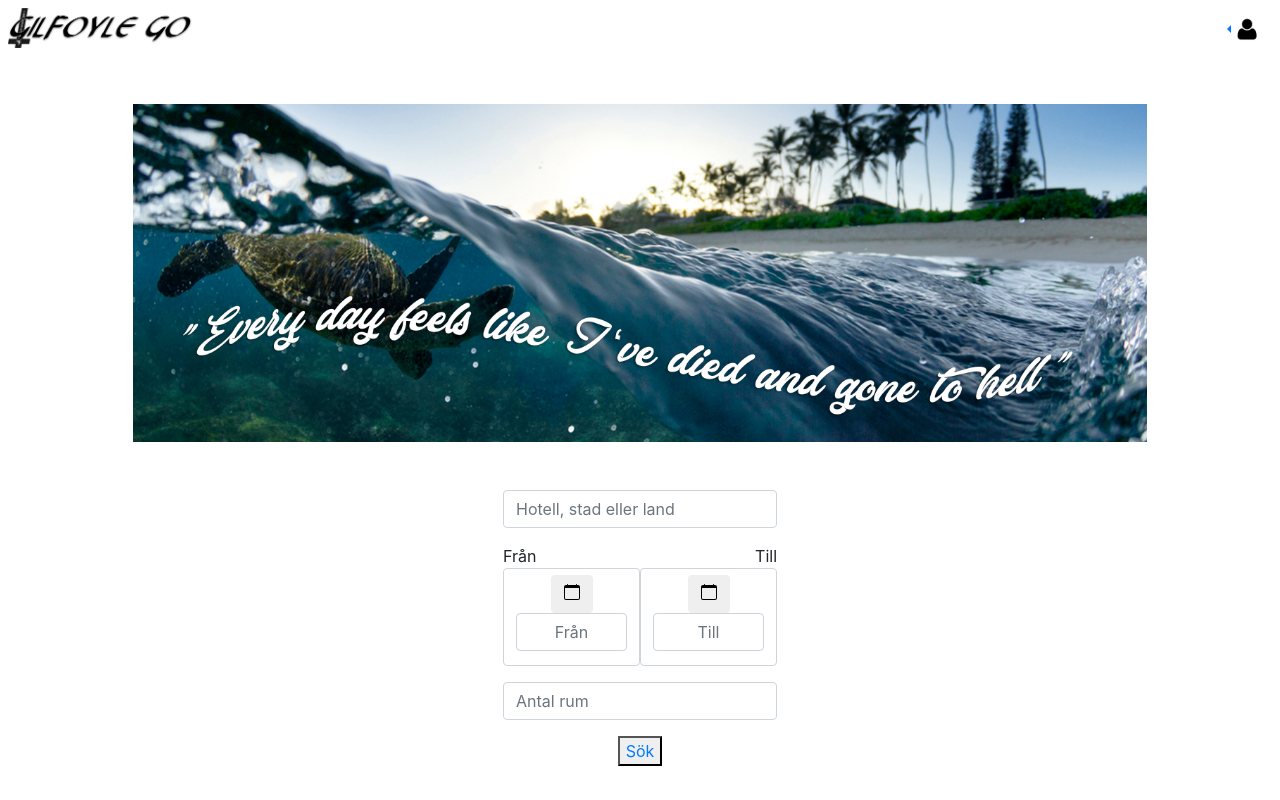
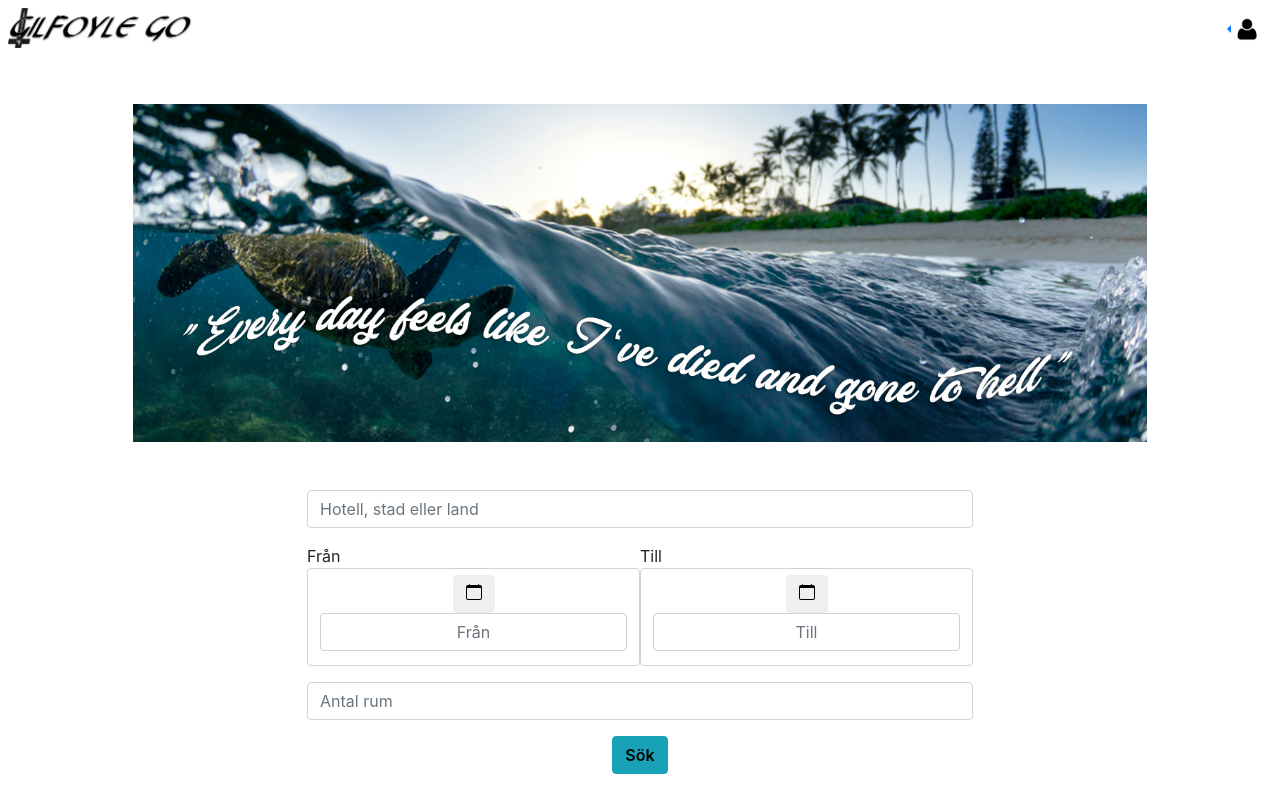
Before and after one commit to antfra125/gilfoylego_master, a Vue app in the folder gilfoylego_vue/: page / in a window 1280 px wide. Built offline with nearby package versions, Linux system fonts and the light colour scheme.

Commit message:
Små fix av home & hotel descprtion

```diff
--- a/gilfoylego_vue/src/style.css
+++ b/gilfoylego_vue/src/style.css
@@ -41,3 +41,17 @@
 .extra img {
     height:2vh;
 }
+.container .b-form{
+    width: 60%;
+}
+button a {
+    color: black;
+    font-weight: 600;
+}
+button a:hover{
+    text-decoration: none;
+    color: black;
+}
+.extra{
+    margin-left: 3vw;
+}
--- a/gilfoylego_vue/src/views/Home.vue
+++ b/gilfoylego_vue/src/views/Home.vue
@@ -2,10 +2,10 @@
 <template>
   <div class="home text-center">
     <div class="banner p-5">
-      <img src="../images/hawaii.jpg">
+      <img src="../images/hawaii.jpg" />
     </div>
     <div class="d-flex justify-content-center">
-        <b-form @submit="onSubmit" @reset="onReset" v-if="show">
+      <b-form class="container b-form" @submit="onSubmit" @reset="onReset" v-if="show">
         <div class="row d-flex justify-content-center form-group">
           <b-form-input
             type="text"
@@ -16,17 +16,13 @@
         </div>
         <div class="row form-group d-flex justify-content-between">
           <div class="col-6">
-            <div class="row">
-              Från
-            </div>
+            <div class="row">Från</div>
             <div class="row">
               <b-form-datepicker v-model="startDate" :min="sMin" :max="sMax" placeholder="Från"></b-form-datepicker>
             </div>
           </div>
           <div class="col-6">
-            <div class="row d-flex justify-content-end">
-              Till
-            </div>
+            <div class="row d-flex">Till</div>
             <div class="row">
               <b-form-datepicker v-model="endDate" :min="eMin" :max="eMax" placeholder="Till"></b-form-datepicker>
             </div>
@@ -42,7 +38,7 @@
           ></b-form-input>
         </div>
         <div class="row form-group d-flex justify-content-center">
-              <button><router-link to="/search">Sök</router-link></button>
+          <button type="button" class="btn btn-info"><router-link to="/search">Sök</router-link></button>
         </div>
       </b-form>
     </div>
@@ -52,19 +48,25 @@
 export default {
   data() {
     return {
-      sMin: '2020-07-01',
-      sMax: '2020-08-30',
-      eMin: '2020-07-02',
-      eMax: '2020-08-31',
+      sMin: "2020-07-01",
+      sMax: "2020-08-30",
+      eMin: "2020-07-02",
+      eMax: "2020-08-31",
       form: {
-        search: '',
-        startDate: '',
-        endDate: '',
-        amountOfRooms: ''
+        search: "",
+        startDate: "",
+        endDate: "",
+        amountOfRooms: ""
       },
-      foods: [{ text: 'Select One', value: null }, 'Carrots', 'Beans', 'Tomatoes', 'Corn'],
+      foods: [
+        { text: "Select One", value: null },
+        "Carrots",
+        "Beans",
+        "Tomatoes",
+        "Corn"
+      ],
       show: true
+    };
   }
-    }
-}
+};
 </script>
```
Lines whose indentation alone changed are shown as unchanged.
